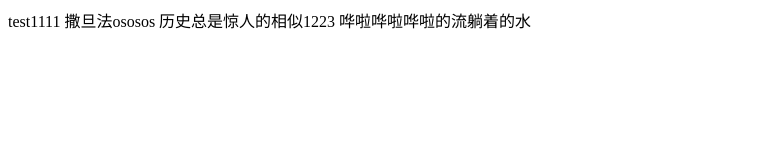
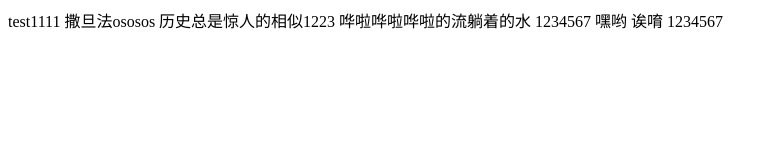
Before and after one commit to yujingxiacai/test-git-commondline, a plain HTML site: page test1.html in a window 1280 px wide. Shown: the whole page, without its empty margins (0-776 px from the left). Drawn offline with Linux system fonts and the light colour scheme.

Commit message:
commit 描述信息

```diff
--- a/fire.js
+++ b/fire.js
@@ -1 +1 @@
-console.log("fire the mountain 🐂 🔥⛰⛰🔥🔥");
+console.log("fire the mountain 🐂 🔥⛰⛰🔥🔥 牛气冲天，🔥🔥🔥🔥🔥");
--- a/test1.html
+++ b/test1.html
@@ -6,6 +6,8 @@
     撒旦法ososos
     历史总是惊人的相似1223
     哗啦哗啦哗啦的流躺着的水
+    1234567
+    嘿哟 诶唷 1234567
   </div>
 </body>
 
```
Also changed, not shown: 1 other file.
